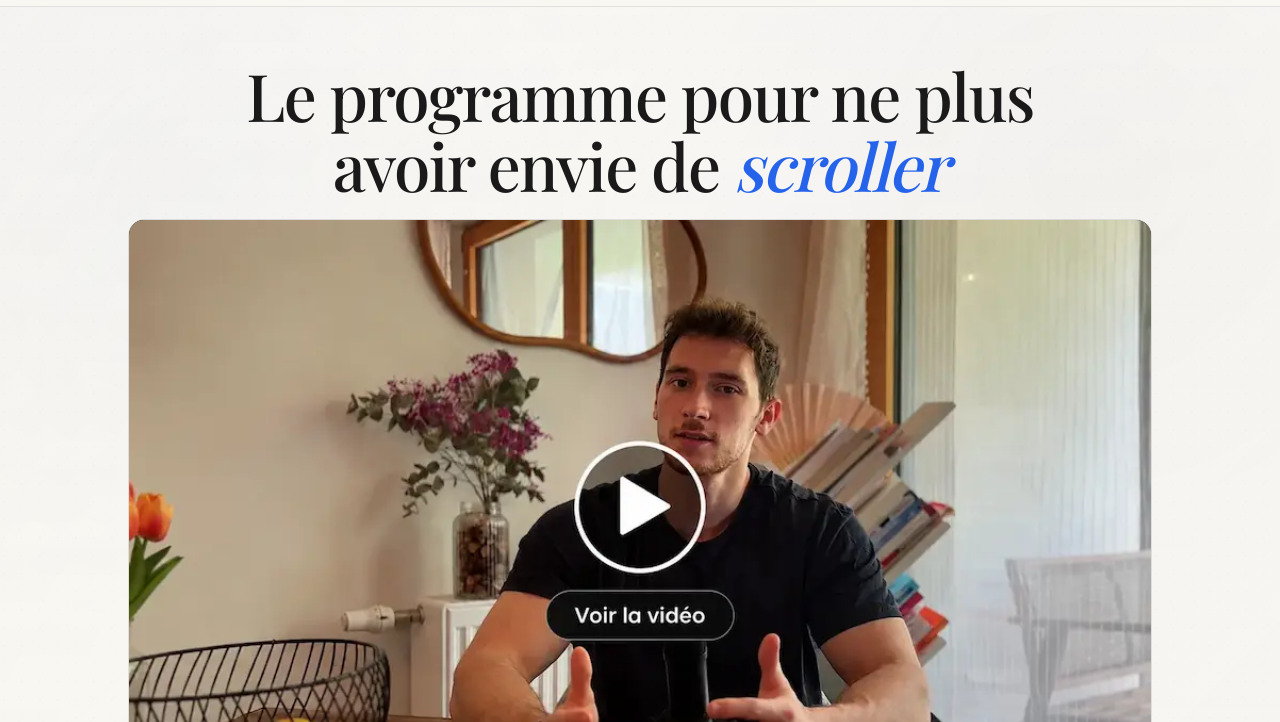
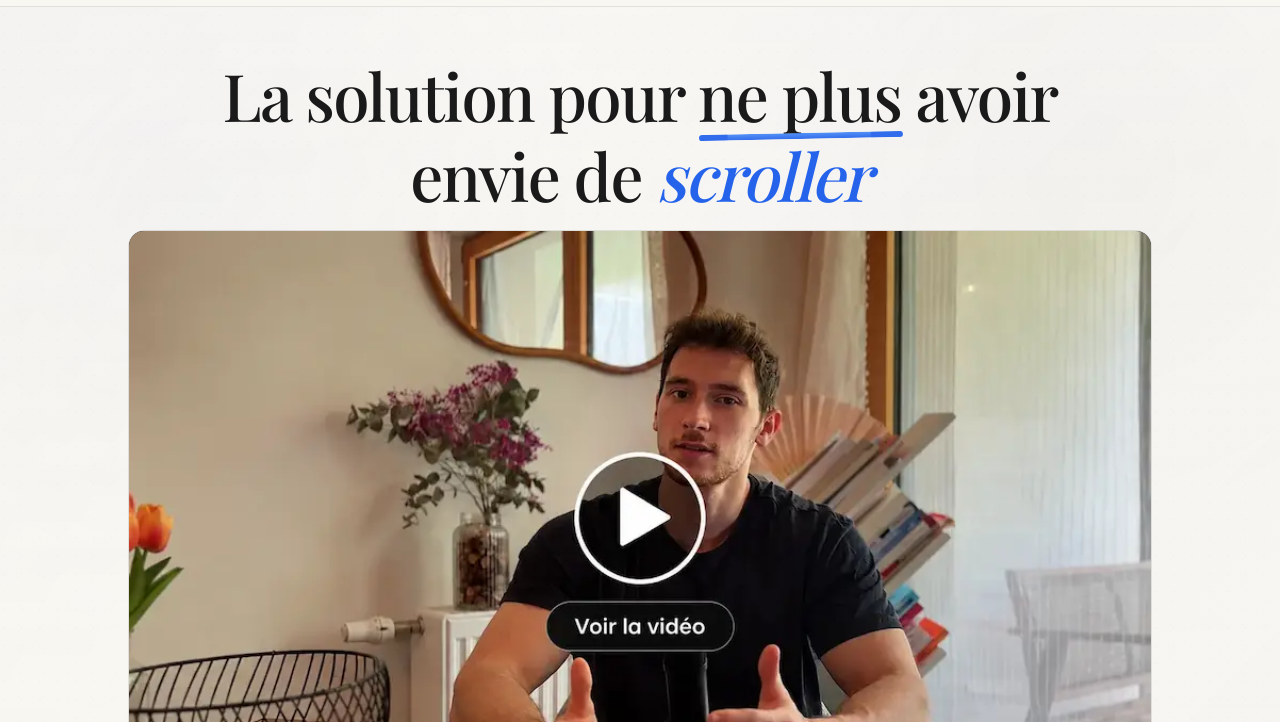
Before and after one commit to Antoine-pavy/nostos-site, a website: page index.html in a window 1280 px wide. Shown: the part 78-800 px from the top of the page. Drawn offline with nearby package versions, Linux system fonts and the light colour scheme; a web font is replaced by a local one.

Commit message:
Adjust hero title underline styling

```diff
--- a/Assets/index.inline.css
+++ b/Assets/index.inline.css
@@ -735,6 +735,26 @@
             line-height: 1.06;
             letter-spacing: -0.025em;
         }
+        .hero-hand-underline {
+            position: relative;
+            display: inline-block;
+            padding-bottom: 0.16em;
+        }
+        .hero-hand-underline::after {
+            content: "";
+            position: absolute;
+            left: 0.02em;
+            right: -0.03em;
+            bottom: 0.02em;
+            height: 0.09em;
+            border-radius: 999px;
+            background:
+                radial-gradient(circle at 4% 50%, rgba(37, 99, 235, 0.95) 0 10%, transparent 11%),
+                radial-gradient(circle at 92% 52%, rgba(37, 99, 235, 0.92) 0 8%, transparent 9%),
+                linear-gradient(180deg, rgba(59, 130, 246, 0.92) 0%, rgba(37, 99, 235, 0.98) 100%);
+            transform: rotate(-1.2deg);
+            opacity: 0.95;
+        }
         .hero-subtitle {
             font-size: var(--body-lg-size);
             line-height: 1.6;
--- a/index.html
+++ b/index.html
@@ -47,7 +47,8 @@
     <section class="hero-section relative px-6 overflow-hidden">
         <div class="max-w-5xl mx-auto text-center relative z-10">
             <h1 class="hero-enter hero-title font-serif mb-5 text-obsidian max-w-4xl mx-auto text-center" style="animation-delay: 0.1s;">
-                Le programme pour ne plus avoir envie de
+                La solution pour
+                <span class="hero-hand-underline">ne plus</span> avoir envie de
                 <span class="italic text-cobalt">scroller</span>
             </h1>
             <div class="hero-enter hero-vsl-wrap w-full max-w-5xl mx-auto mb-8" style="animation-delay: 0.32s;">
```
